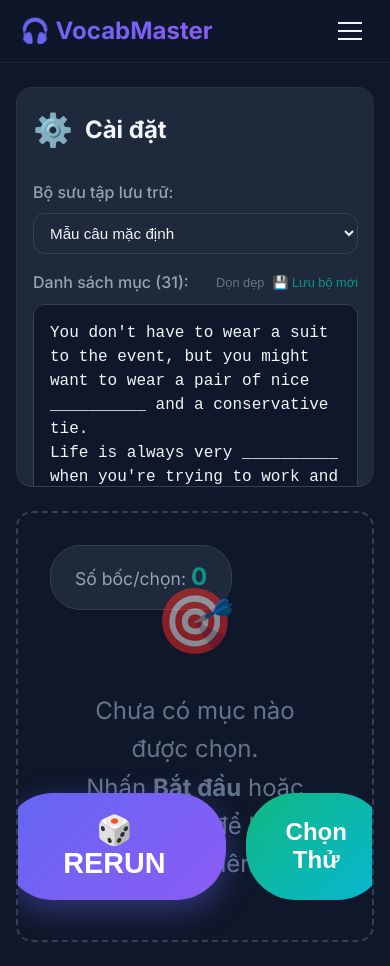
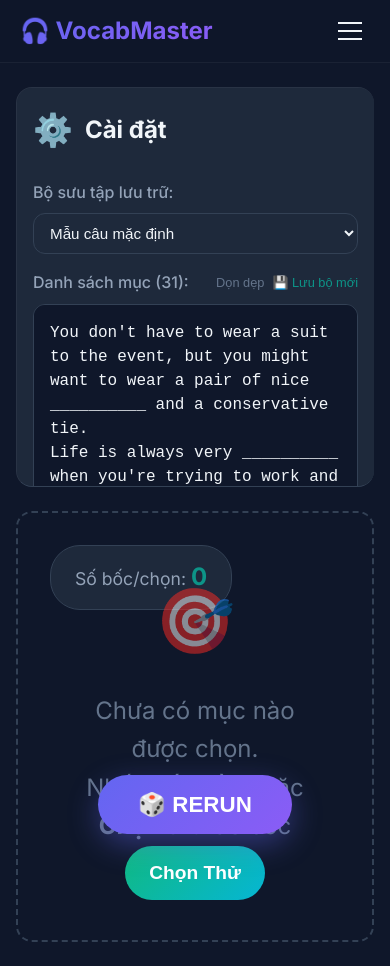
Before and after one commit to thanhnha1910/Project_english_nick, a React (Vite) app in the folder frontend/: page /picker in a window 390 px wide. Shown: the top 966 px of the page. Built offline with nearby package versions, Linux system fonts and the light colour scheme.

Commit message:
Fix: Random Picker action buttons UI layout on mobile

```diff
--- a/frontend/src/pages/RandomPicker.jsx
+++ b/frontend/src/pages/RandomPicker.jsx
@@ -373,36 +373,22 @@ export default function RandomPicker() {
                 </div>
 
                 {/* Actions */}
-                <div style={{ position: 'absolute', bottom: '40px', display: 'flex', gap: '20px' }}>
+                <div className="picker-actions">
                     <button
-                        className="btn btn-primary"
+                        className="btn btn-primary picker-btn-primary"
                         onClick={pickRandom}
                         disabled={(!isSessionActive && items.length === 0) || (isSessionActive && timeLeft === 0)}
                         style={{
-                            padding: '20px 60px',
-                            fontSize: '1.8rem',
-                            fontWeight: 'bold',
-                            borderRadius: '50px',
-                            boxShadow: '0 10px 30px rgba(99, 102, 241, 0.4)',
-                            transition: 'all 0.2s',
                             transform: ((isSessionActive && timeLeft === 0)) ? 'scale(0.95)' : 'scale(1)',
                             opacity: ((isSessionActive && timeLeft === 0) || (items.length === 0 && !isSessionActive)) ? 0.5 : 1,
-                            display: 'flex',
-                            alignItems: 'center',
-                            gap: '12px'
                         }}
                     >
                         🎲 RERUN
                     </button>
                     {!isSessionActive && items.length > 0 && currentItem === null && (
                         <button
-                            className="btn btn-accent"
+                            className="btn btn-accent picker-btn-accent"
                             onClick={pickRandom}
-                            style={{
-                                padding: '20px 40px',
-                                fontSize: '1.5rem',
-                                borderRadius: '50px',
-                            }}
                         >
                             Chọn Thử
                         </button>
--- a/frontend/src/styles/index.css
+++ b/frontend/src/styles/index.css
@@ -393,6 +393,33 @@ h3 {
   border: 2px dashed var(--bg-hover);
 }
 
+.picker-actions {
+  position: absolute;
+  bottom: 40px;
+  display: flex;
+  gap: 20px;
+  justify-content: center;
+  width: 100%;
+}
+
+.picker-btn-primary {
+  padding: 20px 60px;
+  font-size: 1.8rem;
+  font-weight: bold;
+  border-radius: 50px;
+  box-shadow: 0 10px 30px rgba(99, 102, 241, 0.4);
+  transition: all 0.2s;
+  display: flex;
+  align-items: center;
+  gap: 12px;
+}
+
+.picker-btn-accent {
+  padding: 20px 40px;
+  font-size: 1.5rem;
+  border-radius: 50px;
+}
+
 @media (max-width: 900px) {
   .picker-layout {
     flex-direction: column;
@@ -404,6 +431,22 @@ h3 {
     border-right: none;
     border-bottom: 1px solid var(--bg-hover);
     height: 400px; /* Fixed height so it doesn't take up the whole screen */
+  }
+
+  .picker-actions {
+    flex-wrap: wrap;
+    gap: 12px;
+    padding: 0 16px;
+  }
+
+  .picker-btn-primary {
+    padding: 16px 40px;
+    font-size: 1.4rem;
+  }
+
+  .picker-btn-accent {
+    padding: 16px 24px;
+    font-size: 1.2rem;
   }
 }
 .page-header {
```
